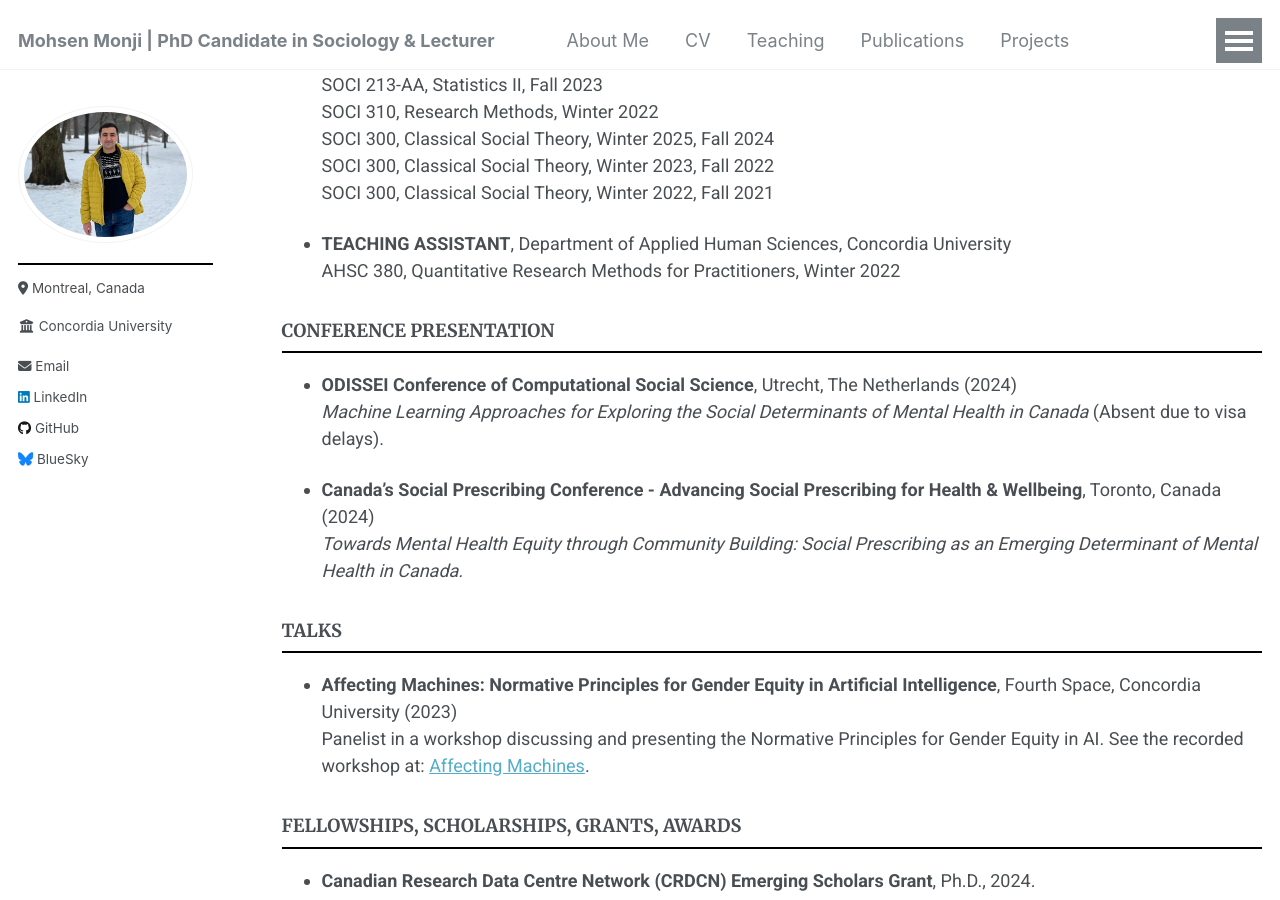
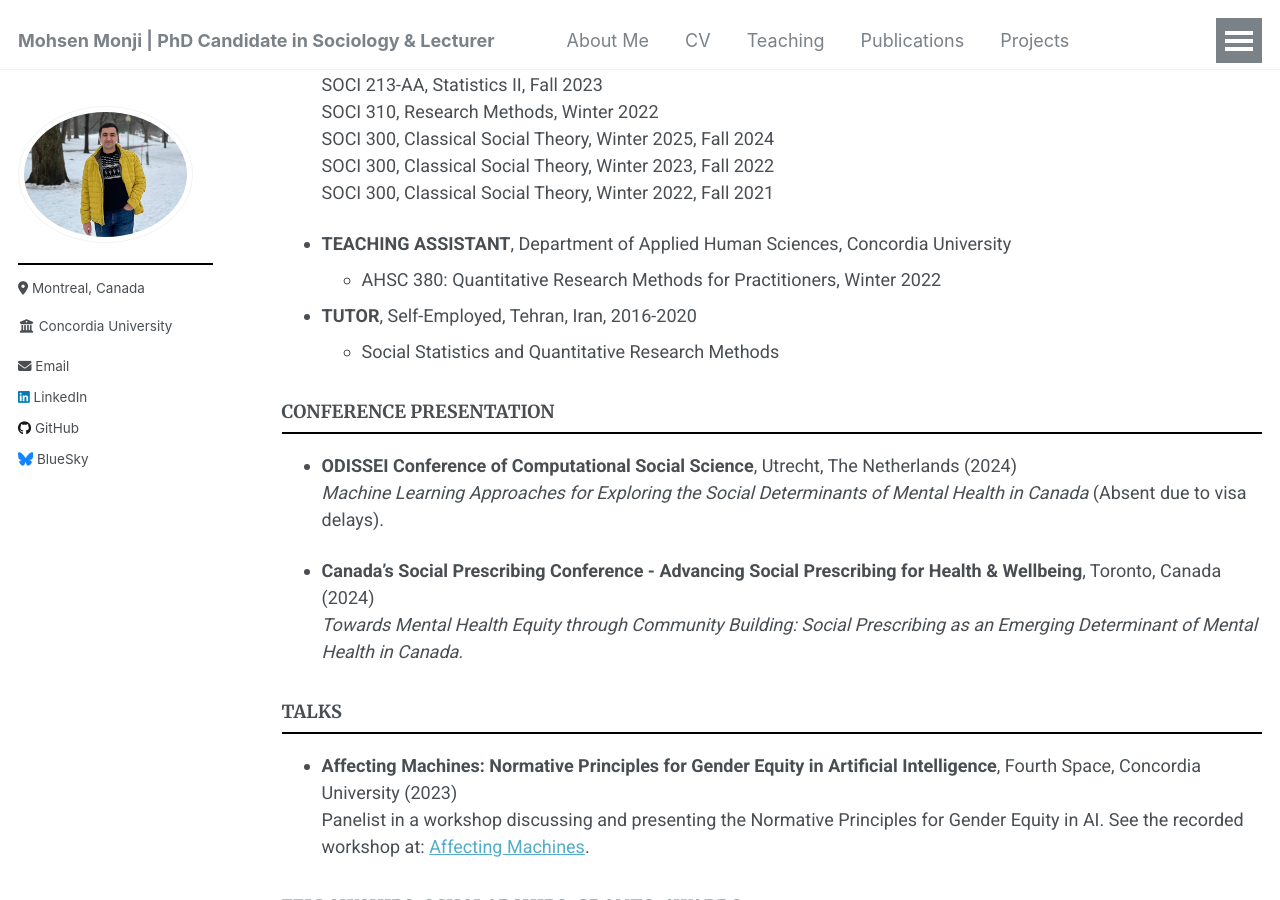
Before and after one commit to Mohsnmonji/mohsnmonji.github.io, a Jekyll site: the page built from _pages/Curriculum Vitae.md, in a window 1280 px wide and 900 px high, scrolled down 1585 px. Built offline with Jekyll 4.4.1, drawn with Linux system fonts in a browser that asks for light colours.

Commit message:
Update Curriculum Vitae.md

```diff
--- a/_pages/Curriculum Vitae.md
+++ b/_pages/Curriculum Vitae.md
@@ -69,9 +69,10 @@ redirect_from:
   SOCI 300, Classical Social Theory, Winter 2022, Fall 2021
 
 - **TEACHING ASSISTANT**, Department of Applied Human Sciences, Concordia University
-  AHSC 380, Quantitative Research Methods for Practitioners, Winter 2022
+  - AHSC 380: Quantitative Research Methods for Practitioners, Winter 2022
 
-
+- **TUTOR**, Self-Employed, Tehran, Iran, 2016-2020
+  - Social Statistics and Quantitative Research Methods
 
 ### CONFERENCE PRESENTATION
 
@@ -101,7 +102,6 @@ redirect_from:
 - **Concordia University Merit Scholarship**, Department of Sociology and Anthropology, Concordia University, 2023.
 - **Concordia University Graduate Fellowship**, Ph.D., 2020-2024.
 - **Concordia University International Tuition Award of Excellence**, Ph.D., 2020-2024.
-
 
 ### **SKILLS & PROGRAMMING LANGUAGES**
 
```
